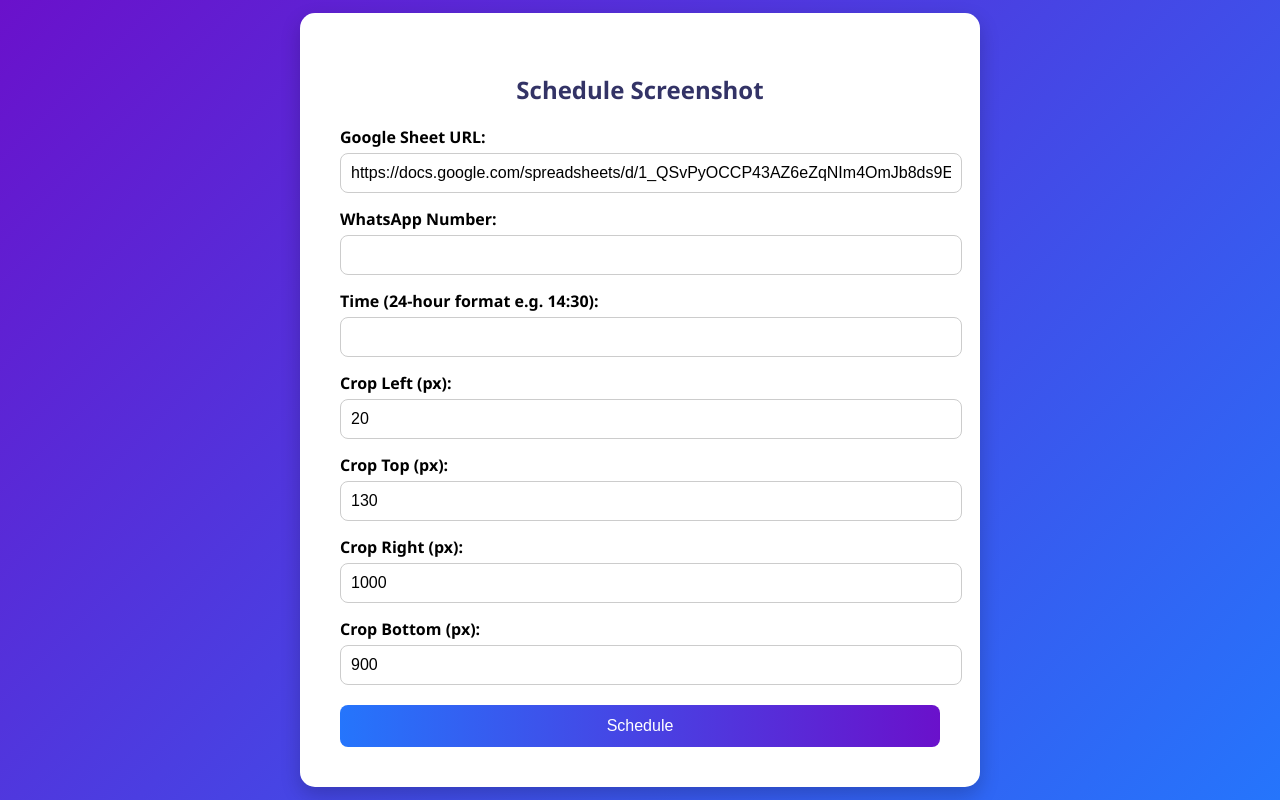
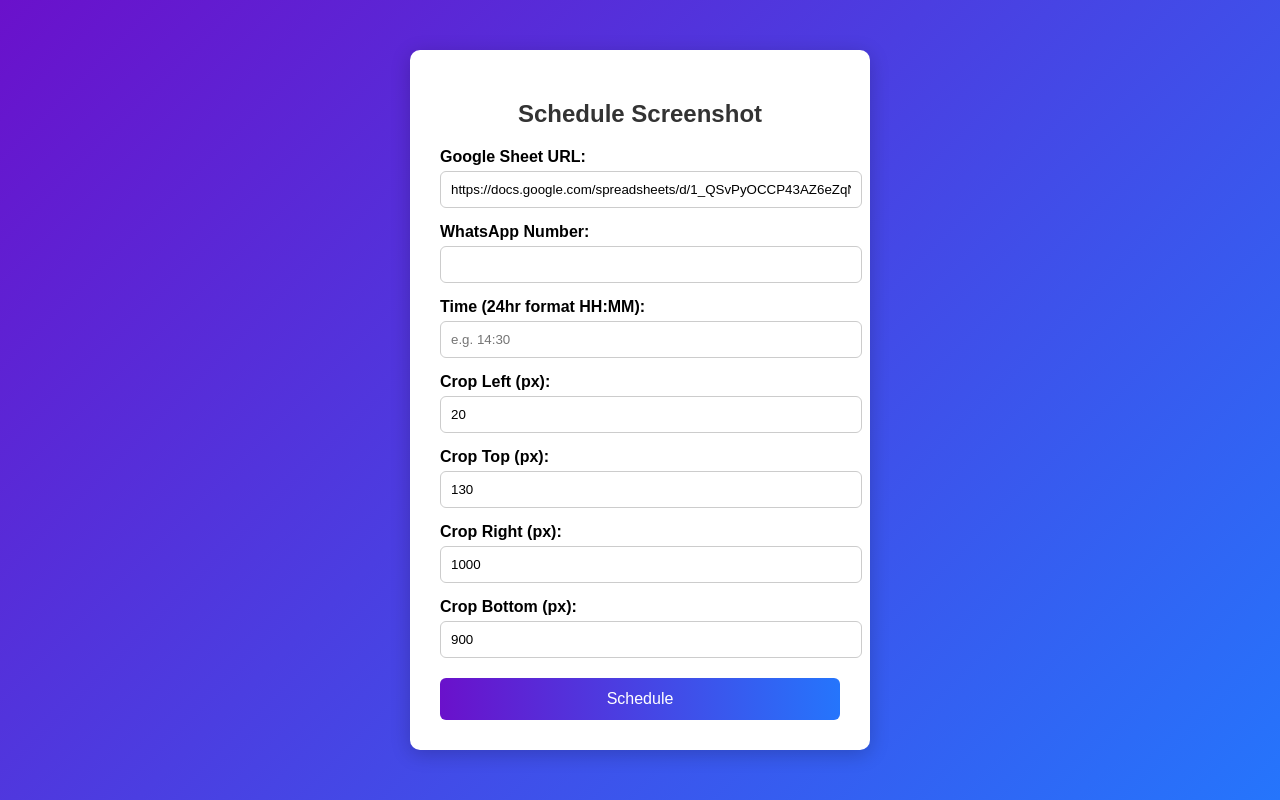
Before and after one commit to kraken3743/sheet-to-whatsapp, a Flask app: page / in a window 1280 px wide. Run offline with Flask 3, Linux system fonts and the light colour scheme.

Commit message:
Fix code

```diff
--- a/app.py
+++ b/app.py
@@ -1,15 +1,13 @@
 from flask import Flask, request, render_template
+from scheduler import schedule_user, run_loop
 import threading
 import os
-from scheduler import schedule_user, run_loop
-from whatsapp import send_whatsapp_image
-from datetime import datetime
 
 app = Flask(__name__)
 
 @app.route('/')
 def index():
-    return render_template("index.html", current_date=datetime.utcnow().date())
+    return render_template("index.html")
 
 @app.route('/register', methods=['POST'])
 def register():
@@ -24,14 +22,14 @@ def register():
             int(data['crop_right']),
             int(data['crop_bottom'])
         )
-
         schedule_user(sheet_url, number, time_str, crop_box)
         return "Scheduled successfully!"
     except Exception as e:
-        print(f"[ERROR] /register failed: {e}")
-        return "Failed to schedule.", 500
+        print(f"[ERROR] in /register: {e}")
+        return "Failed to schedule", 500
 
 if __name__ == '__main__':
     threading.Thread(target=run_loop, daemon=True).start()
     port = int(os.environ.get("PORT", 8080))
+    print("[SCHEDULER] Loop started")
     app.run(host='0.0.0.0', port=port)
--- a/scheduler.py
+++ b/scheduler.py
@@ -1,30 +1,34 @@
+import threading
 import time
 from datetime import datetime
 from screenshot import take_screenshot
 from whatsapp import send_whatsapp_image
 
-scheduled_jobs = {}
+users = []
+lock = threading.Lock()
 
-def schedule_user(sheet_url, number, send_time, crop_box):
-    scheduled_jobs[number] = {
-        "sheet_url": sheet_url,
-        "send_time": send_time,
-        "crop_box": crop_box,
-        "sent": False
-    }
-    print(f"[SCHEDULE] Scheduled {number} at {send_time}")
+def schedule_user(sheet_url, number, time_str, crop_box):
+    with lock:
+        users.append({
+            "sheet_url": sheet_url,
+            "number": number,
+            "time": time_str,
+            "crop_box": crop_box,
+            "sent": False
+        })
+        print(f"[SCHEDULE] Scheduled {number} at {time_str}")
 
 def run_loop():
-    print("[SCHEDULER] Loop started")
     while True:
         now = datetime.now().strftime("%H:%M")
-        for number, job in list(scheduled_jobs.items()):
-            if not job["sent"] and now == job["send_time"]:
-                print(f"[SEND] Sending to {number}")
-                try:
-                    img_path = take_screenshot(job["sheet_url"], job["crop_box"])
-                    send_whatsapp_image(number, img_path)
-                    job["sent"] = True
-                except Exception as e:
-                    print(f"[ERROR] Sending failed: {e}")
+        with lock:
+            for user in users:
+                if user["time"] == now and not user["sent"]:
+                    print(f"[SEND] Triggering send for {user['number']} at {now}")
+                    try:
+                        img = take_screenshot(user["sheet_url"], user["crop_box"])
+                        send_whatsapp_image(user["number"], img)
+                        user["sent"] = True
+                    except Exception as e:
+                        print(f"[ERROR] Failed to send: {e}")
         time.sleep(1)
--- a/templates/index.html
+++ b/templates/index.html
@@ -1,13 +1,13 @@
 <!DOCTYPE html>
 <html lang="en">
 <head>
-  <meta charset="UTF-8">
+  <meta charset="UTF-8" />
   <title>Schedule Sheet to WhatsApp</title>
-  <meta name="viewport" content="width=device-width, initial-scale=1">
+  <meta name="viewport" content="width=device-width, initial-scale=1" />
   <style>
     body {
+      font-family: Arial, sans-serif;
       background: linear-gradient(135deg, #6a11cb, #2575fc);
-      font-family: 'Segoe UI', Tahoma, Geneva, Verdana, sans-serif;
       display: flex;
       justify-content: center;
       align-items: center;
@@ -16,49 +16,46 @@
     }
 
     .box {
-      background: white;
-      padding: 40px;
-      border-radius: 15px;
-      max-width: 600px;
-      width: 100%;
-      box-shadow: 0 8px 20px rgba(0, 0, 0, 0.2);
+      background: #fff;
+      padding: 30px;
+      border-radius: 10px;
+      box-shadow: 0 4px 20px rgba(0, 0, 0, 0.2);
+      width: 400px;
     }
 
     h2 {
       text-align: center;
-      color: #333366;
+      color: #333;
     }
 
     label {
+      margin-top: 15px;
+      display: block;
       font-weight: bold;
-      display: block;
-      margin-top: 15px;
     }
 
     input {
       width: 100%;
       padding: 10px;
       margin-top: 5px;
-      border-radius: 8px;
+      border-radius: 6px;
       border: 1px solid #ccc;
-      font-size: 1em;
     }
 
     button {
+      margin-top: 20px;
       width: 100%;
+      background: linear-gradient(to right, #6a11cb, #2575fc);
+      color: white;
+      border: none;
       padding: 12px;
-      background: linear-gradient(to right, #2575fc, #6a11cb);
-      color: white;
-      font-size: 1em;
-      margin-top: 20px;
-      border: none;
-      border-radius: 8px;
+      border-radius: 6px;
+      font-size: 16px;
       cursor: pointer;
-      transition: background 0.3s ease;
     }
 
     button:hover {
-      background: linear-gradient(to right, #6a11cb, #2575fc);
+      background: linear-gradient(to right, #5a0eb3, #1a5fd8);
     }
   </style>
 </head>
@@ -67,25 +64,25 @@
     <h2>Schedule Screenshot</h2>
     <form method="POST" action="/register">
       <label>Google Sheet URL:</label>
-      <input type="text" name="sheet_url" required value="https://docs.google.com/spreadsheets/d/1_QSvPyOCCP43AZ6eZqNIm4OmJb8ds9EB4UD88C2-Sb4/edit?gid=909429816">
+      <input type="text" name="sheet_url" required value="https://docs.google.com/spreadsheets/d/1_QSvPyOCCP43AZ6eZqNIm4OmJb8ds9EB4UD88C2-Sb4/edit?gid=909429816#gid=909429816"/>
 
       <label>WhatsApp Number:</label>
-      <input type="text" name="whatsapp_number" required>
+      <input type="text" name="whatsapp_number" required />
 
-      <label>Time (24-hour format e.g. 14:30):</label>
-      <input type="text" name="time" required>
+      <label>Time (24hr format HH:MM):</label>
+      <input type="text" name="time" required placeholder="e.g. 14:30"/>
 
       <label>Crop Left (px):</label>
-      <input type="number" name="crop_left" value="20">
+      <input type="number" name="crop_left" value="20" />
 
       <label>Crop Top (px):</label>
-      <input type="number" name="crop_top" value="130">
+      <input type="number" name="crop_top" value="130" />
 
       <label>Crop Right (px):</label>
-      <input type="number" name="crop_right" value="1000">
+      <input type="number" name="crop_right" value="1000" />
 
       <label>Crop Bottom (px):</label>
-      <input type="number" name="crop_bottom" value="900">
+      <input type="number" name="crop_bottom" value="900" />
 
       <button type="submit">Schedule</button>
     </form>
```
Also changed, not shown: screenshot.py (+6 -9 lines), whatsapp.py (+17 -25 lines).
